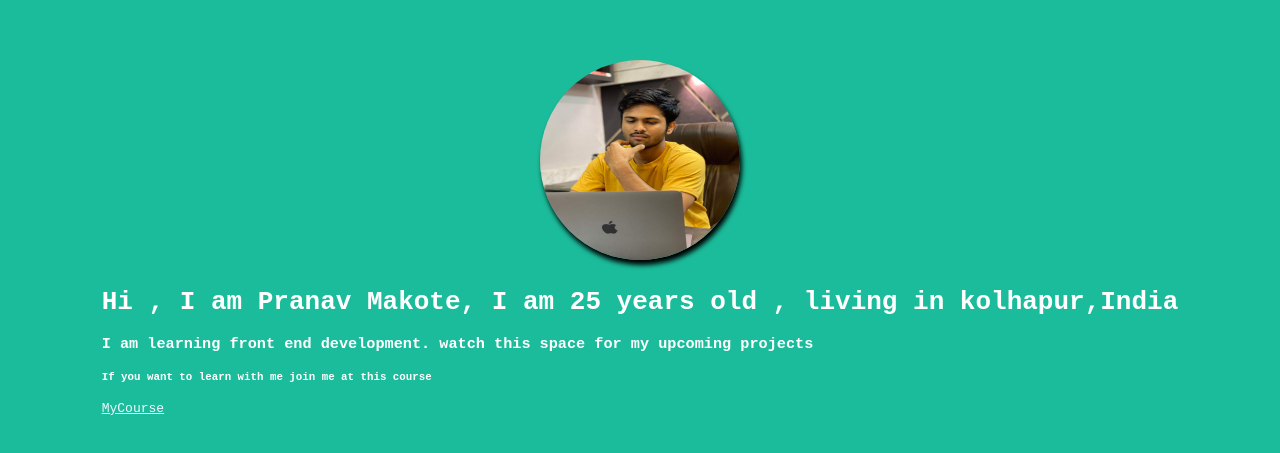
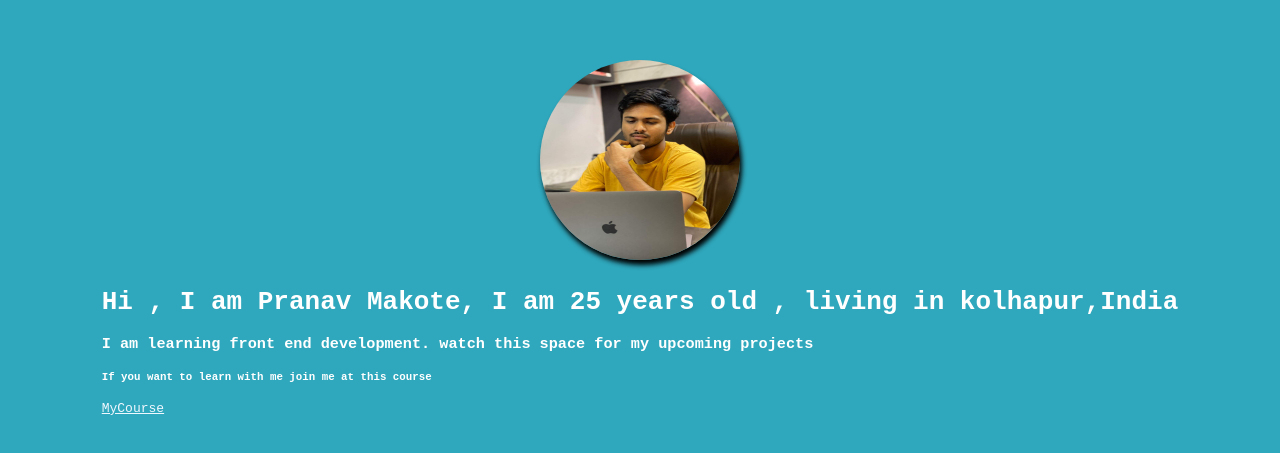
Before and after one commit to pranavmak/pranavmakote.netlify.app, a plain HTML site: page index.html in a window 1280 px wide. Shown: the part 157-610 px from the top of the page. Drawn offline with Linux system fonts and the light colour scheme.

Commit message:
changed background color

```diff
--- a/css/main.css
+++ b/css/main.css
@@ -1,5 +1,5 @@
 .site-header {
-    background-color: #1bbc9b;
+    background-color: rgb(47, 167, 188);
     color: white;
     height: 100vh;
     font-family: monospace;
```
